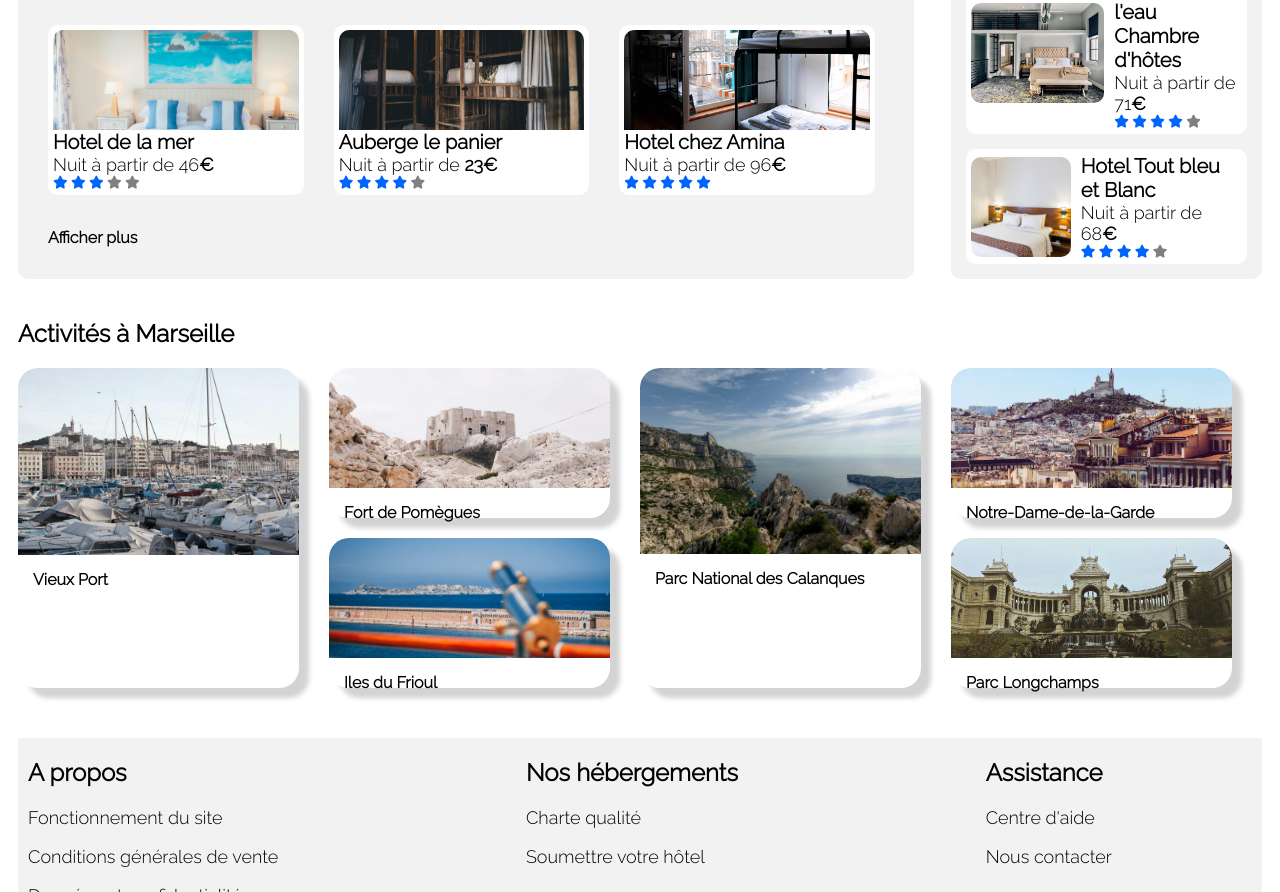
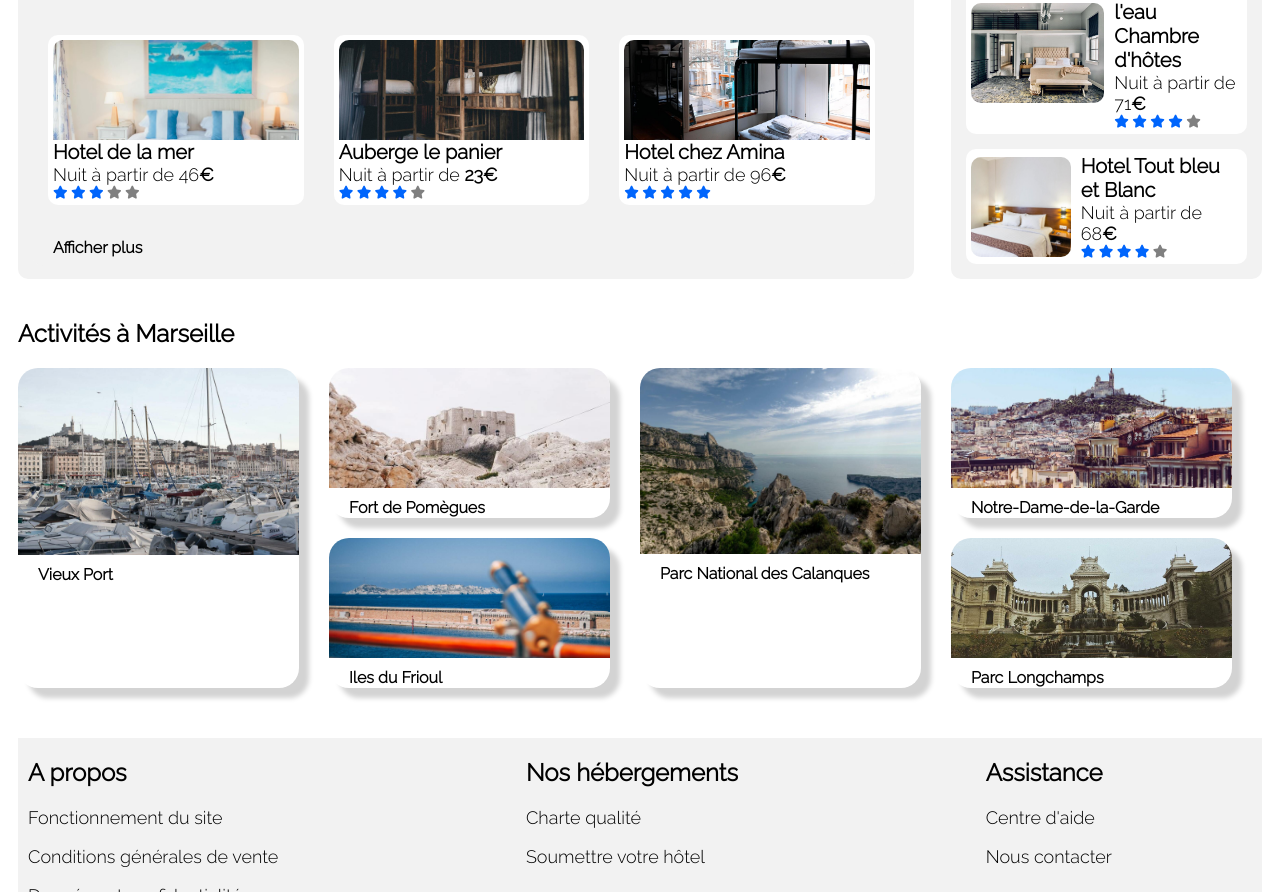
Before and after one commit to jeanlouisdossantos/Jeanlouisdossantos_2_24112020, a plain HTML site: page index.html in a window 1280 px wide. Shown: the part 643-1535 px from the top of the page. Drawn offline with Linux system fonts and the light colour scheme.

Commit message:
mise en page activité

```diff
--- a/style.css
+++ b/style.css
@@ -238,7 +238,10 @@ i.grey {
   flex: 100%;
   align-self: baseline;
   font-size: 16px;
-  margin: 15px;
+  margin-left : 20px;
+  margin-top: 10px;
+  margin-bottom: 0;
+
 }
 .favorite_place {
   display: flex;
@@ -282,7 +285,7 @@ i.grey {
   display: flex;
   flex-flow: row wrap;
   margin-top: 20px;
-  max-height: 400px;
+  max-height: 600px;
 }
 .activity_title {
   width: 100%;
@@ -305,6 +308,9 @@ i.grey {
   width: 100%;
   object-fit: cover;
   border-radius: 20px 20px 0px 0px;
+}
+.main_activity_card .section_bottom{
+  font-weight: bolder;
 }
 .secondary_activity {
   flex: 1;
@@ -331,6 +337,9 @@ i.grey {
   width: 100%;
   object-fit: cover;
   border-radius: 20px 20px 0px 0px;
+}
+.secondary_activity_card .section_bottom{
+  font-weight: bolder;
 }
 /* FOoter */
 
```
